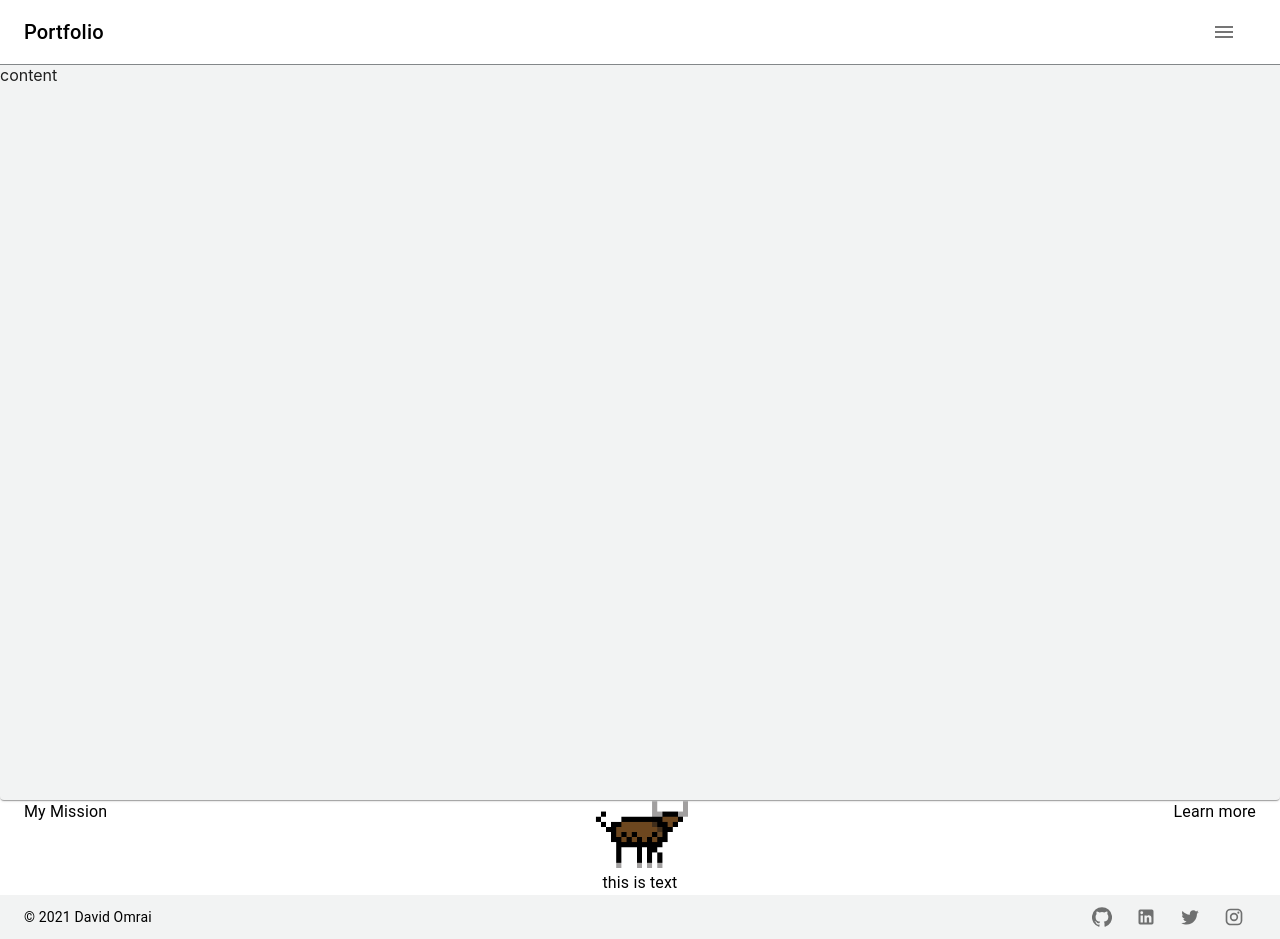
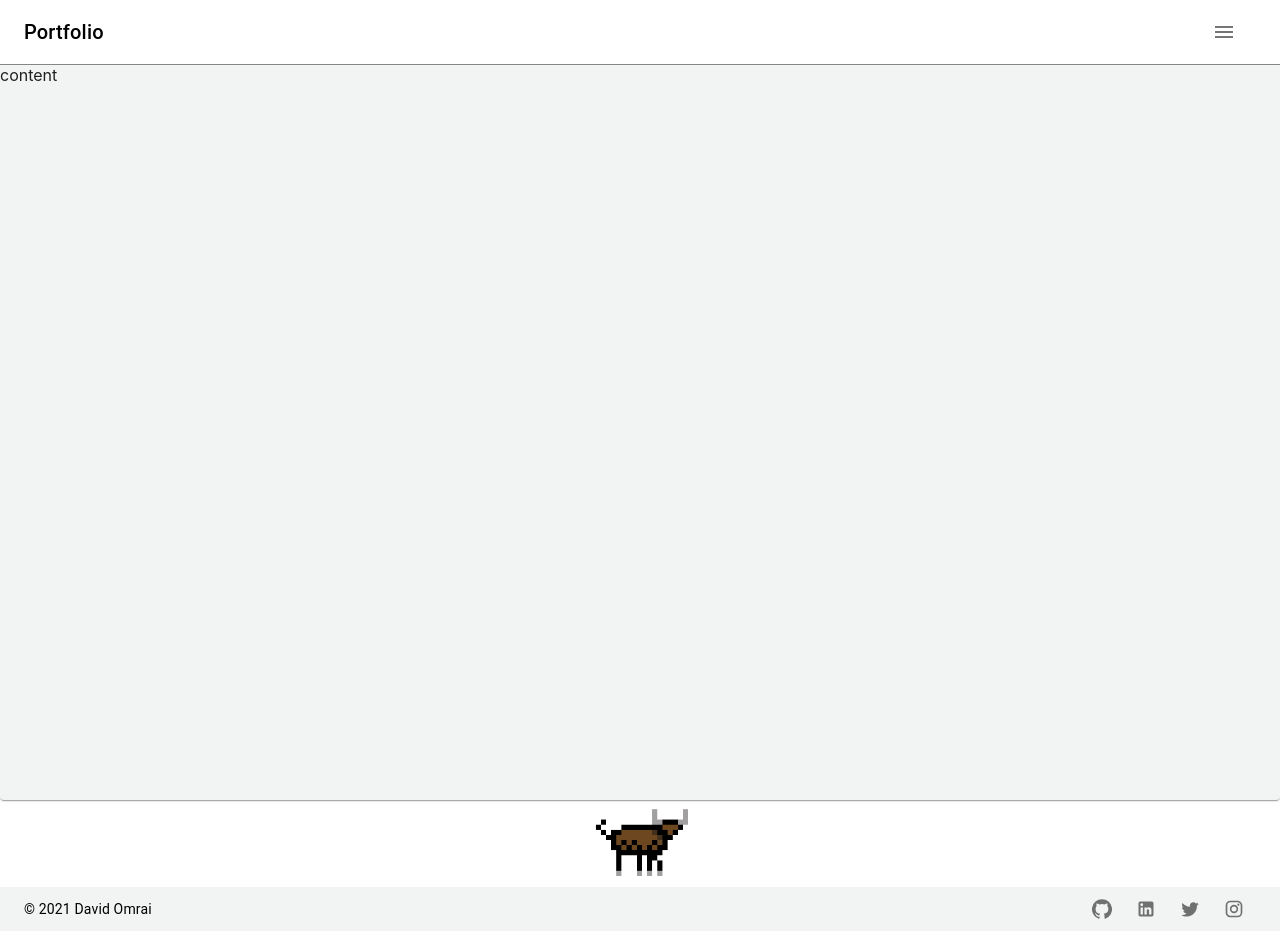
Before and after one commit to daveomri/portfolio, a React (Create React App) app: page / in a window 1280 px wide. Built offline with nearby package versions, Linux system fonts and the light colour scheme.

Commit message:
#1 Removed footer text, it looks better this way

```diff
--- a/src/components/footer/Footer.jsx
+++ b/src/components/footer/Footer.jsx
@@ -57,6 +57,7 @@ const useStyles = makeStyles(theme => ({
   logoImage: {
     width: '100px',
     height: 'auto',
+    padding: theme.spacing(1),
   },
   learn: {
     [theme.breakpoints.up('xs')]: {
@@ -104,22 +105,17 @@ const Header = () => {
     <div>
       <Grid container className={classes.root}>
         <Grid item xs={12} sm={4}>
-          <Grid container className={classes.mission}>
-            <Typography>My Mission</Typography>
-          </Grid>
+          <Grid container className={classes.mission}></Grid>
         </Grid>
         <Grid item xs={12} sm={4}>
           <Grid container className={classes.logo}>
             <img src={logo} alt="Logo" className={classes.logoImage} />
 
             <Grid item xs={12} />
-            <Typography>this is text</Typography>
           </Grid>
         </Grid>
         <Grid item xs={12} sm={4}>
-          <Grid container className={classes.learn}>
-            <Typography>Learn more</Typography>
-          </Grid>
+          <Grid container className={classes.learn}></Grid>
         </Grid>
       </Grid>
 
```
